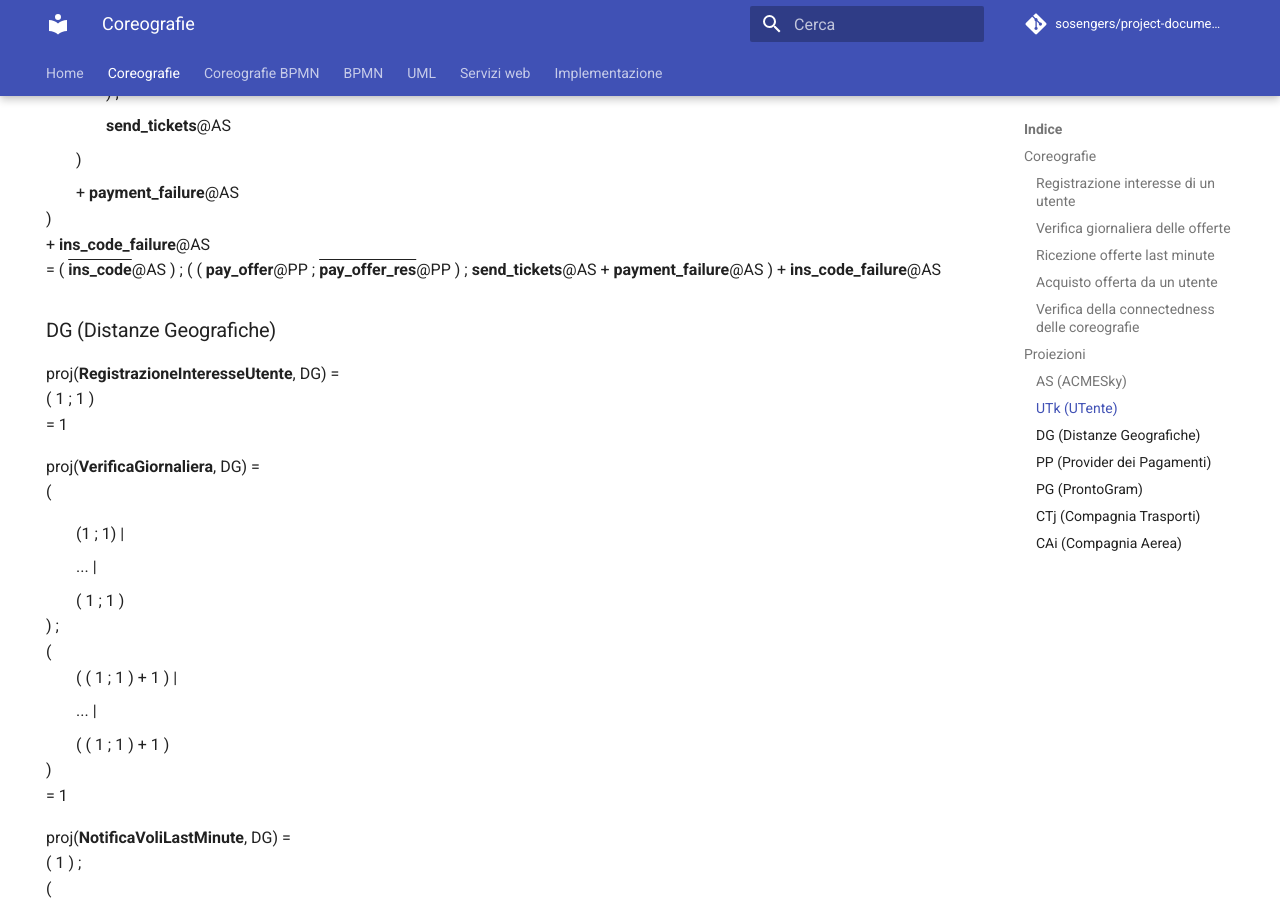
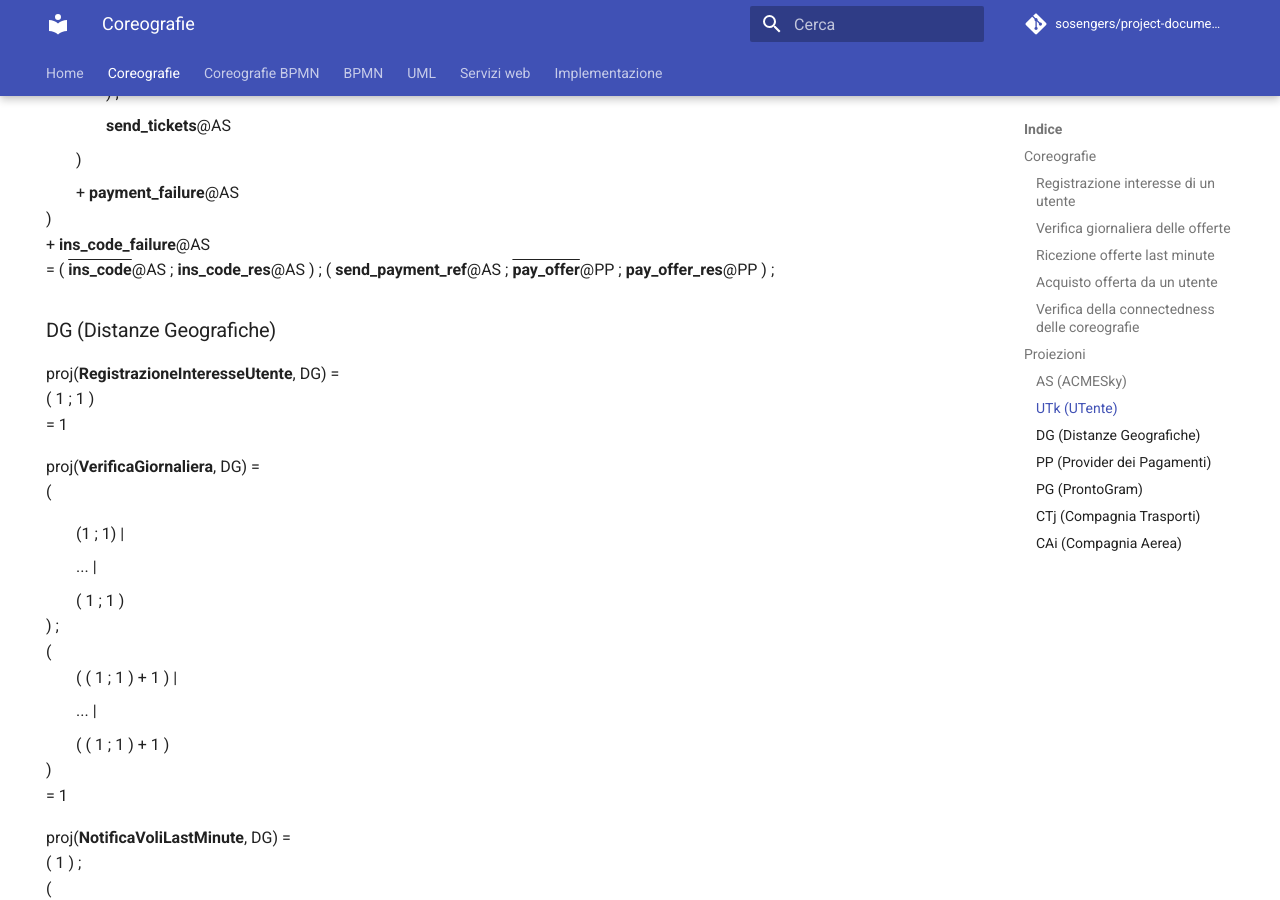
Before and after one commit to sosengers/project-documentation, an MkDocs documentation site: the page built from docs/coreografie.md, in a window 1280 px wide and 900 px high, scrolled down 7413 px. Built offline with MkDocs 1.6.1 and Material for MkDocs 9.7.7, drawn with Linux system fonts in a browser that asks for light colours; comment, search, counter and statistics services are not loaded.

Commit message:
Coreografie

```diff
--- a/docs/coreografie.md
+++ b/docs/coreografie.md
@@ -254,6 +254,7 @@ proj(<strong>AcquistoOfferta</strong>, AS) =<br />
 + <span style="text-decoration: overline"><strong>ins_code_failure</strong></span>@UT<sub><em>k</em></sub>
 </p>
 </div>
+
 ### UT<sub><em>k</em></sub> (UTente)
 <div class="projections">
 <p>
@@ -330,7 +331,7 @@ proj(<strong>AcquistoOfferta</strong>, UT<sub><em>k</em></sub>) =<br />
 </ul>
 )<br/>
 + <strong>ins_code_failure</strong>@AS<br />
-= ( <span style="text-decoration: overline"><strong>ins_code</strong></span>@AS ) ; ( ( <strong>pay_offer</strong>@PP ; <span style="text-decoration: overline"><strong>pay_offer_res</strong></span>@PP ) ; <strong>send_tickets</strong>@AS + <strong>payment_failure</strong>@AS ) + <strong>ins_code_failure</strong>@AS
+= (  <span style="text-decoration: overline"><strong>ins_code</strong></span>@AS ; <strong>ins_code_res</strong>@AS ) ; ( <strong>send_payment_ref</strong>@AS ; <span style="text-decoration: overline"><strong>pay_offer</strong></span>@PP ; <strong>pay_offer_res</strong>@PP ) ;
 </p>
 </div>
 ### DG (Distanze Geografiche)
```
